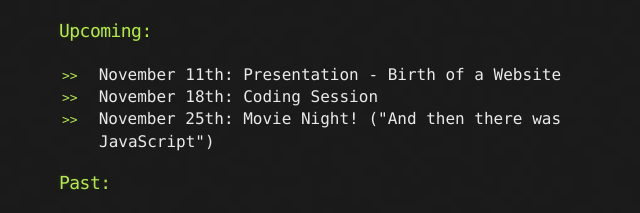
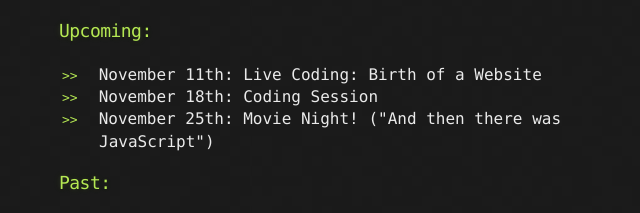
Before and after one commit to viawebsociety/viawebsociety.github.io, a plain HTML site: page meetings/index.html in a window 1280 px wide. Shown: the part 225-438 px from the top of the page, 281-921 px from the left. Drawn offline with Linux system fonts and the light colour scheme.

Commit message:
Update index.html

```diff
--- a/meetings/index.html
+++ b/meetings/index.html
@@ -19,7 +19,7 @@
     <h2>Meetings</h2>
     <h3>Upcoming:</h3>
     <ul>
-      <li>November 11th: Presentation - Birth of a Website</li>
+      <li>November 11th: Live Coding: Birth of a Website</li>
       <li>November 18th: Coding Session</li>
       <li>November 25th: Movie Night! ("And then there was JavaScript")</li>
     </ul>
```
